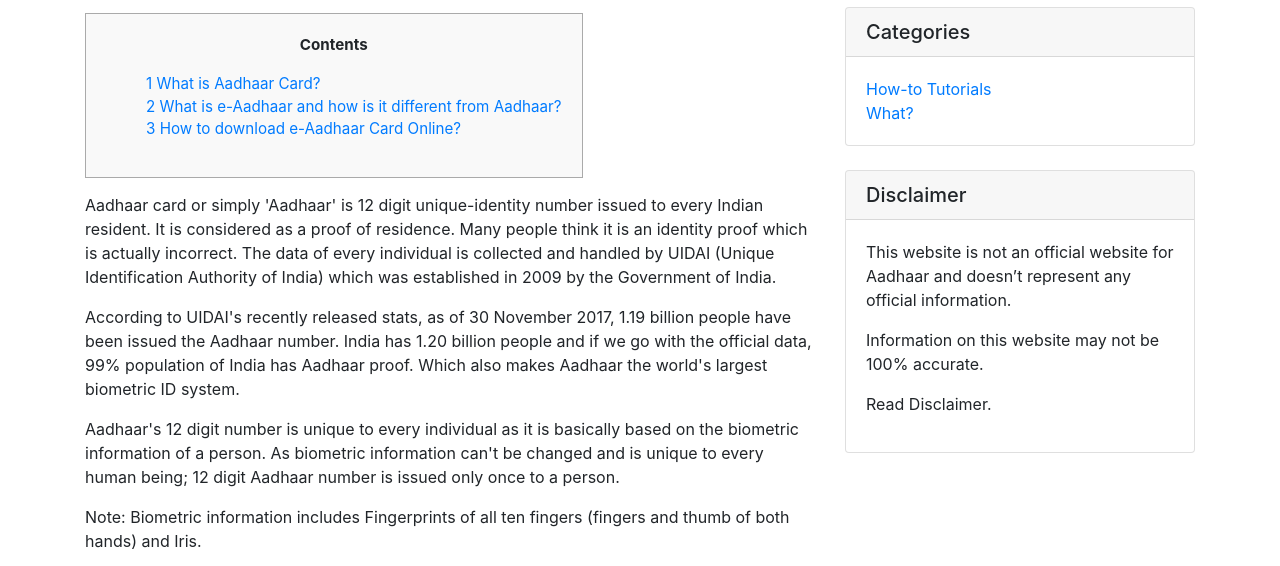
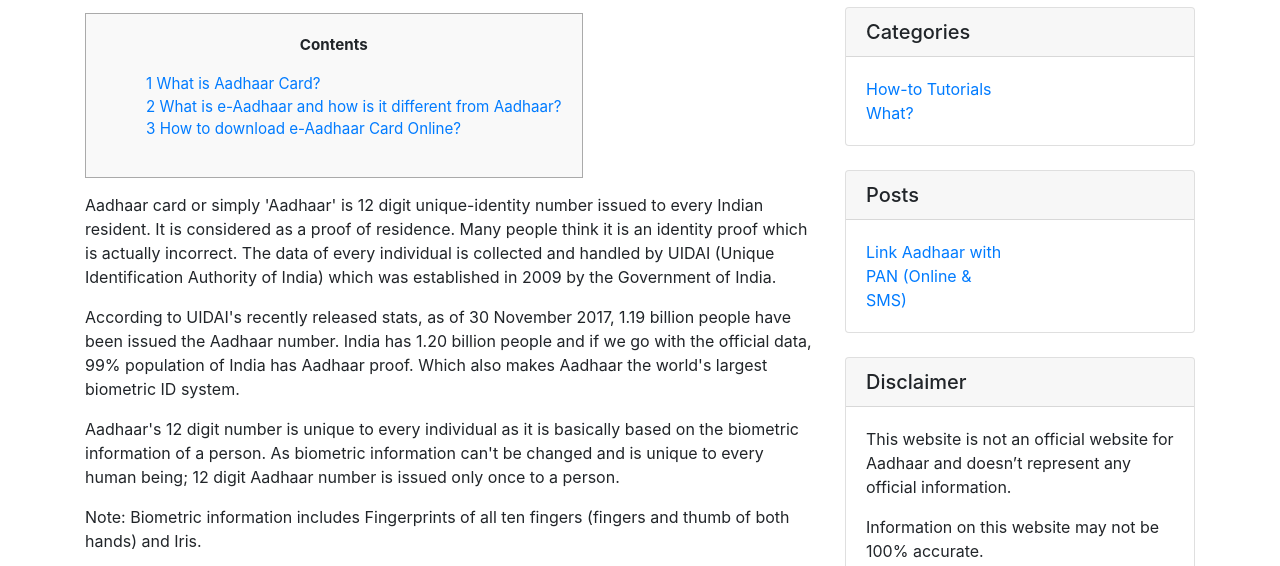
Before and after one commit to kingamit/eaadhaar, a website: page index.html in a window 1280 px wide. Shown: the part 226-792 px from the top of the page. Drawn offline with Linux system fonts and the light colour scheme.

Commit message:
Update index.html

```diff
--- a/index.html
+++ b/index.html
@@ -187,6 +187,23 @@
             </div>
           </div>
 
+          <!-- Posts Widget -->
+          <div class="card my-4">
+            <h5 class="card-header">Posts</h5>
+            <div class="card-body">
+              <div class="row">
+                <div class="col-lg-6">
+                  <ul class="list-unstyled mb-0">
+                    <li>
+                      <a href="https://eaadhaar.download/link_aadhaar_with_PAN">Link Aadhaar with PAN (Online & SMS)</a>
+                    </li>
+
+                  </ul>
+                </div>
+              </div>
+            </div>
+          </div>
+
           <!-- Side Widget -->
           <div class="card my-4">
             <h5 class="card-header">Disclaimer</h5>
```
